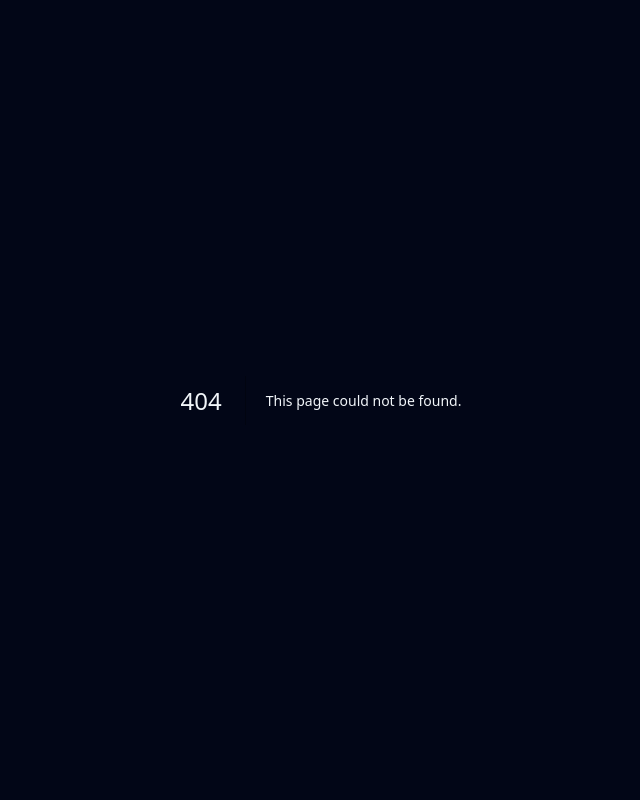
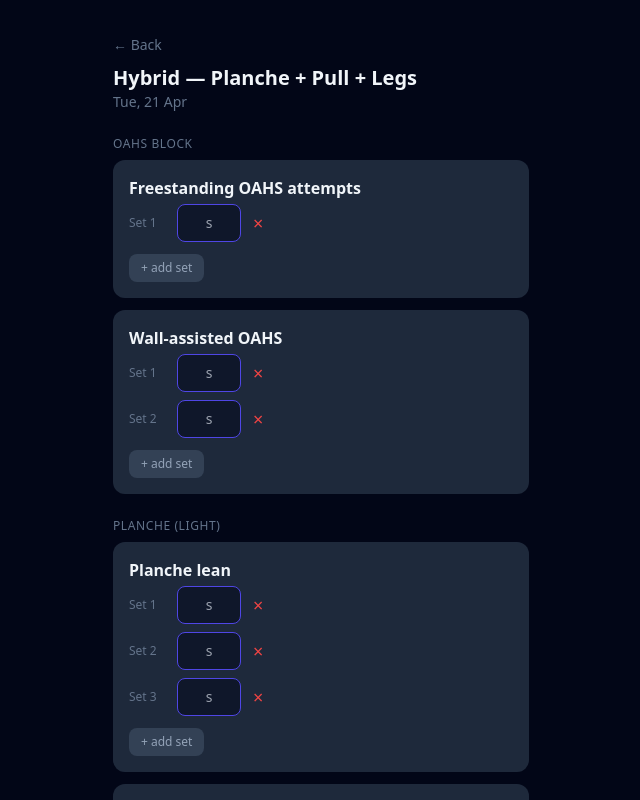
Before and after one commit to mpurer/calisthenics-tracker, a Next.js app: page /log/hybrid in a window 1280 px wide. Before the commit this address had no page. Shown: the top 800 px of the page, without its empty margins (319-959 px from the left). Built offline with nearby package versions, Linux system fonts and the light colour scheme; no server answers.

Commit message:
feat: log workout page with pre-filled exercises, add/delete sets, and save

```diff
--- /dev/null
+++ b/src/app/log/[sessionType]/LogWorkoutClient.tsx
@@ -0,0 +1,111 @@
+'use client'
+
+import { useState, useEffect } from 'react'
+import { useRouter } from 'next/navigation'
+import type { SessionConfig, WorkoutLog, ExerciseLog, SetLog } from '@/lib/types'
+import { ExerciseLogger } from '@/components/ExerciseLogger'
+import { StarRating } from '@/components/StarRating'
+import { writeLog } from '@/lib/github'
+
+function buildInitialExercises(session: SessionConfig, lastLog: WorkoutLog | null): ExerciseLog[] {
+  return session.blocks.flatMap(block =>
+    block.exercises.map(ex => {
+      const previous = lastLog?.exercises.find(e => e.id === ex.id)
+      if (previous && previous.sets.length > 0) {
+        return { id: ex.id, name: ex.name, sets: previous.sets }
+      }
+      const emptySet = (): SetLog => ({
+        duration: ex.type === 'duration' ? null : undefined,
+        reps: (ex.type === 'reps' || ex.type === 'reps+weight') ? null : undefined,
+        weight: ex.type === 'reps+weight' ? null : undefined,
+      })
+      return { id: ex.id, name: ex.name, sets: Array.from({ length: ex.defaultSets }, emptySet) }
+    })
+  )
+}
+
+interface Props {
+  session: SessionConfig
+  lastLog: WorkoutLog | null
+  lastLogDate: string | null
+}
+
+export function LogWorkoutClient({ session, lastLog, lastLogDate }: Props) {
+  const router = useRouter()
+  const [exercises, setExercises] = useState<ExerciseLog[]>(() =>
+    buildInitialExercises(session, lastLog)
+  )
+  const [rating, setRating] = useState(3)
+  const [saving, setSaving] = useState(false)
+  const [isDeload, setIsDeload] = useState(false)
+
+  useEffect(() => {
+    setIsDeload(localStorage.getItem('deload-week') === 'true')
+  }, [])
+
+  function updateExercise(id: string, updated: ExerciseLog) {
+    setExercises(prev => prev.map(e => (e.id === id ? updated : e)))
+  }
+
+  async function save() {
+    setSaving(true)
+    const today = new Date().toISOString().slice(0, 10)
+    const log: WorkoutLog = {
+      date: today,
+      sessionType: session.slug,
+      isDeload,
+      rating,
+      exercises,
+    }
+    await writeLog(log)
+    setSaving(false)
+    router.push('/')
+  }
+
+  return (
+    <main className="max-w-md mx-auto px-4 py-8">
+      <div className="mb-6">
+        <a href="/" className="text-sm text-slate-500 hover:text-slate-300">← Back</a>
+        <h1 className="text-xl font-bold text-slate-100 mt-2">{session.displayName}</h1>
+        <p className="text-sm text-slate-500">
+          {new Date().toLocaleDateString('en-GB', { weekday: 'short', day: 'numeric', month: 'short' })}
+          {isDeload && <span className="ml-2 text-xs bg-purple-700 text-purple-100 px-2 py-0.5 rounded">DELOAD</span>}
+        </p>
+      </div>
+
+      <div className="flex flex-col gap-6">
+        {session.blocks.map(block => (
+          <div key={block.name}>
+            <h2 className="text-xs text-slate-500 uppercase tracking-wider mb-2">{block.name}</h2>
+            <div className="flex flex-col gap-3">
+              {block.exercises.map(ex => {
+                const exerciseLog = exercises.find(e => e.id === ex.id)!
+                return (
+                  <ExerciseLogger
+                    key={ex.id}
+                    config={ex}
+                    value={exerciseLog}
+                    onChange={updated => updateExercise(ex.id, updated)}
+                    prefillDate={lastLog?.exercises.some(e => e.id === ex.id) ? lastLogDate : null}
+                  />
+                )
+              })}
+            </div>
+          </div>
+        ))}
+      </div>
+
+      <div className="mt-6">
+        <StarRating value={rating} onChange={setRating} />
+      </div>
+
+      <button
+        onClick={save}
+        disabled={saving}
+        className="mt-4 w-full bg-indigo-600 hover:bg-indigo-500 disabled:opacity-50 text-white font-semibold py-4 rounded-xl transition-colors"
+      >
+        {saving ? 'Saving...' : 'Save Workout'}
+      </button>
+    </main>
+  )
+}
--- /dev/null
+++ b/src/app/log/[sessionType]/page.tsx
@@ -0,0 +1,40 @@
+import { notFound } from 'next/navigation'
+import { getSession } from '@/config/training-plan'
+import { listLogFiles, readLog } from '@/lib/github'
+import { getLastSessionDate } from '@/lib/logs'
+import { LogWorkoutClient } from './LogWorkoutClient'
+
+export const dynamic = 'force-dynamic'
+
+interface Props {
+  params: { sessionType: string }
+}
+
+export default async function LogWorkoutPage({ params }: Props) {
+  const session = getSession(params.sessionType)
+  if (!session) notFound()
+
+  let lastLog = null
+  let lastLogDate = null
+
+  try {
+    const logFiles = await listLogFiles()
+    const filenames = logFiles.map(f => f.filename)
+    lastLogDate = getLastSessionDate(filenames, params.sessionType)
+    if (lastLogDate) {
+      const filename = `${lastLogDate}-${params.sessionType}.json`
+      const data = await readLog(filename)
+      lastLog = data
+    }
+  } catch {
+    // GitHub not yet configured
+  }
+
+  return (
+    <LogWorkoutClient
+      session={session}
+      lastLog={lastLog}
+      lastLogDate={lastLogDate}
+    />
+  )
+}
```
